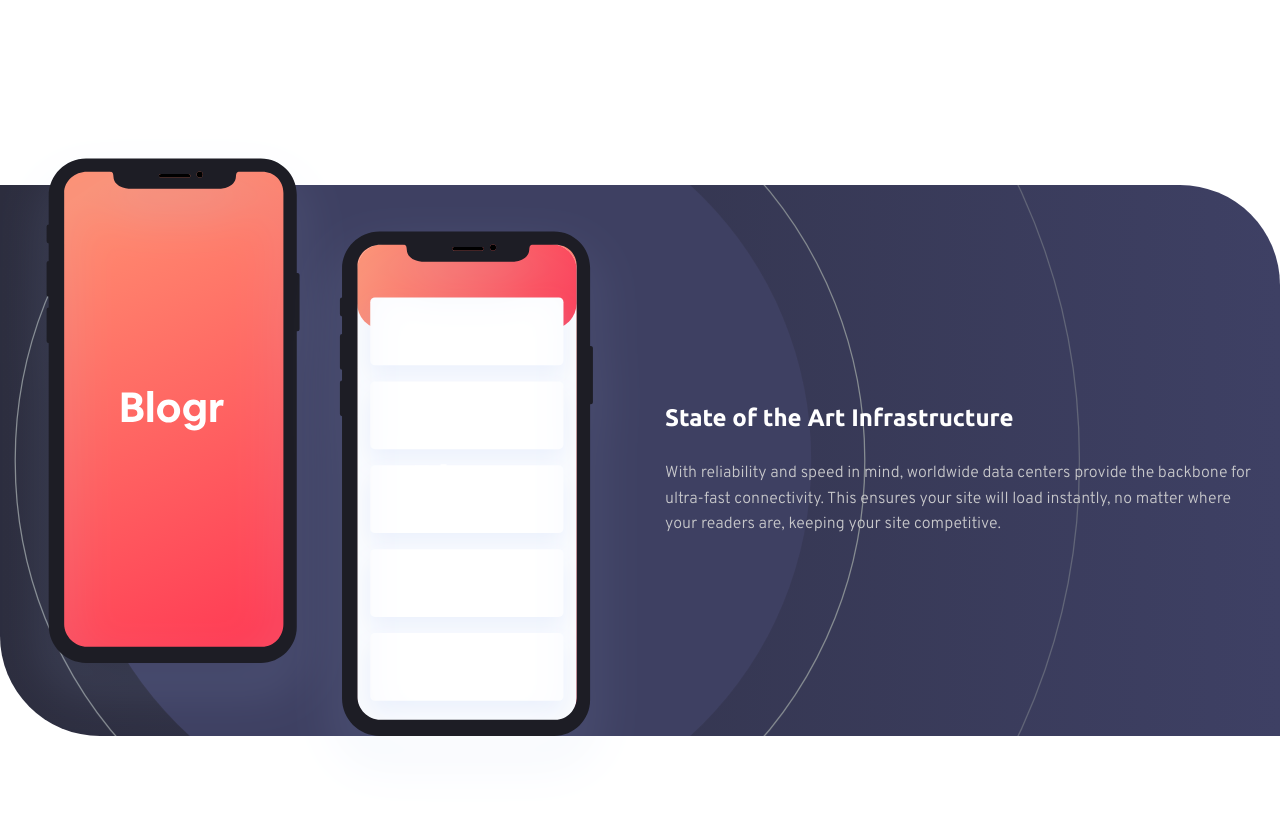
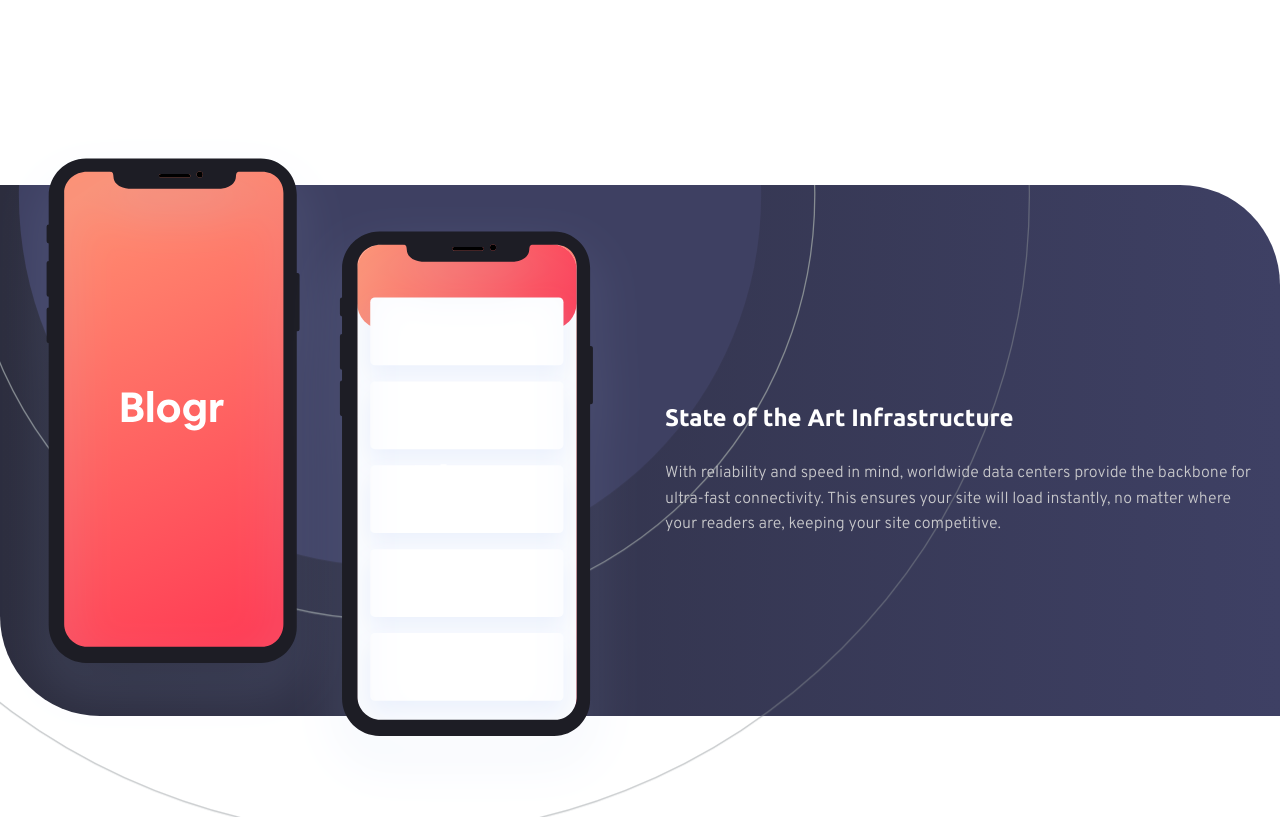
Before and after one commit to SergioCzP/blogr-front, a website: page index.html in a window 1280 px wide. Shown: the part 1460-2277 px from the top of the page. Drawn offline with Linux system fonts and the light colour scheme.

Commit message:
state mq-large done

```diff
--- a/src/scss/state/_state.scss
+++ b/src/scss/state/_state.scss
@@ -31,6 +31,10 @@
       top: 5rem;
       bottom: 7rem;
     }
+
+    @include m.large {
+      bottom: 9rem;
+    }
   }
 
   &__container {
@@ -56,6 +60,15 @@
         right: 20rem;
         background-position: left center;
         border-radius: 0 0 0 10rem;
+      }
+
+      @include m.large {
+        display: block;
+        background-position: bottom;
+        top: 5rem;
+        bottom: -3rem;
+        left: -25rem;
+        right: 25rem;
       }
     }
   }
```
Also changed, not shown: build/css/app.css, 1 other file.
